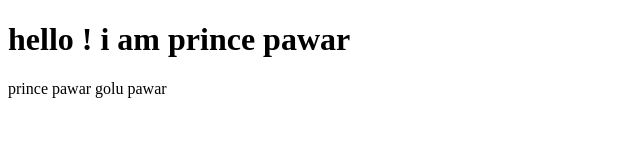
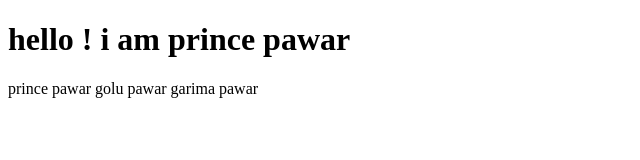
Before and after one commit to prince0510/new-project1, a plain HTML site: page index.html in a window 1280 px wide. Shown: the whole page, without its empty margins (0-640 px from the left). Drawn offline with Linux system fonts and the light colour scheme.

Commit message:
garima added

```diff
--- a/index.html
+++ b/index.html
@@ -9,5 +9,6 @@
     <h1>hello ! i am prince pawar</h1>
     prince pawar
     golu pawar
+    garima pawar
 </body>
 </html>
```
